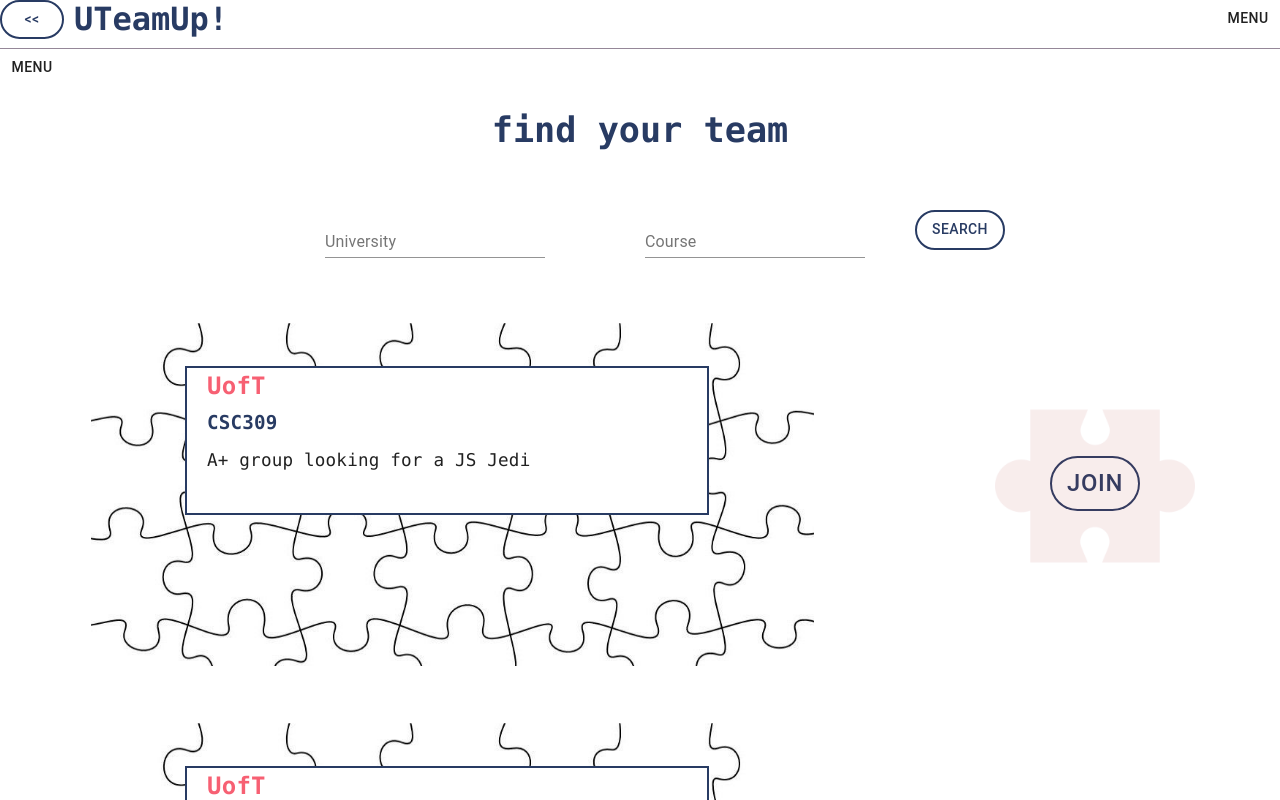
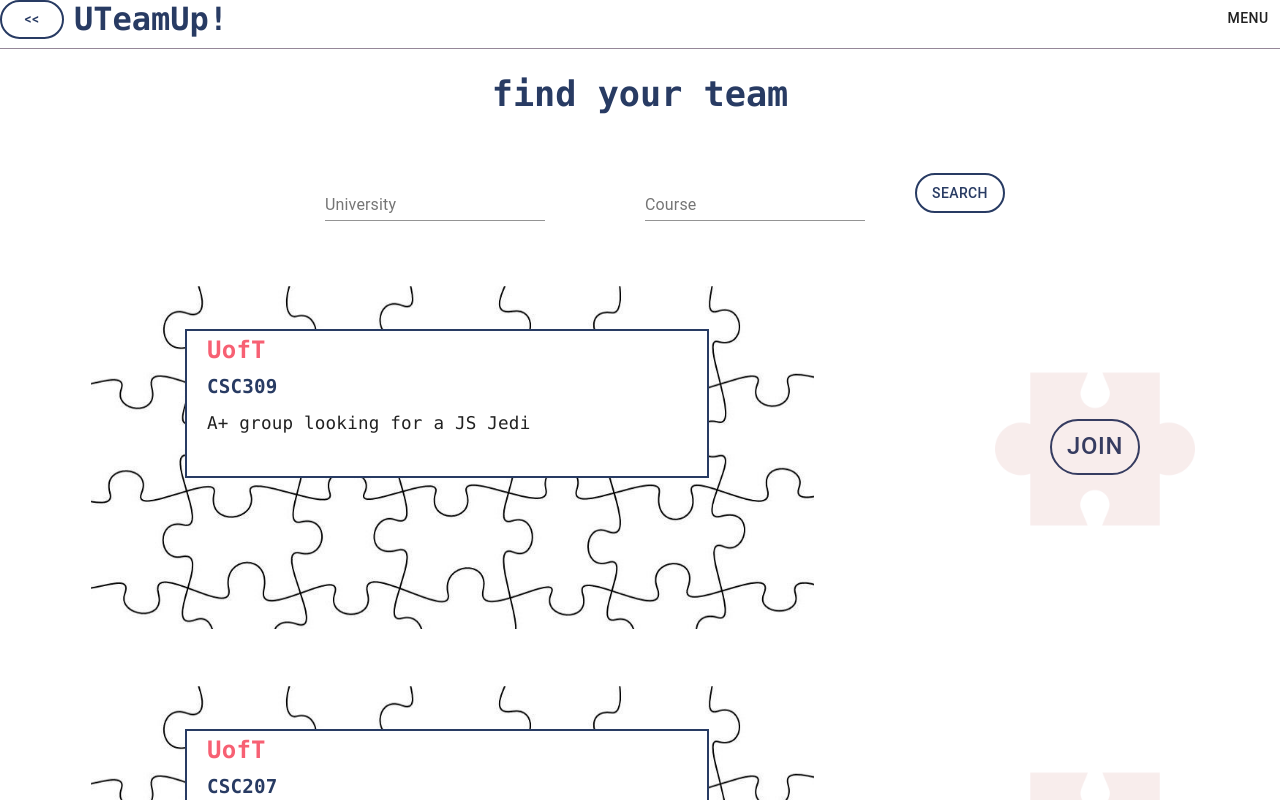
Before and after one commit to nataliamoran/u-team-up, a React (Create React App) app in the folder u_team_up_app/: page / in a window 1280 px wide. Shown: the top 800 px of the page. Built offline with nearby package versions, Linux system fonts and the light colour scheme.

Commit message:
Remove Menu from individual views
Menu is added to the navigator, so we will not need
to add it to individual views.

```diff
--- a/u_team_up_app/src/react-components/SearchTeam/index.js
+++ b/u_team_up_app/src/react-components/SearchTeam/index.js
@@ -39,8 +39,6 @@ class SearchTeam extends React.Component {
         const {studentId} = this.props;
 
         return (
-            <div>
-                <Menu studentId={studentId} />
             <div className="search_team_view">
                 <h1 className="search_form_title">find your team</h1>
 
@@ -55,7 +53,6 @@ class SearchTeam extends React.Component {
 
                 <TeamPreviewList teams={this.state.filteredTeams} />
             </div>
-            </div>
         );
     }
 }
```
